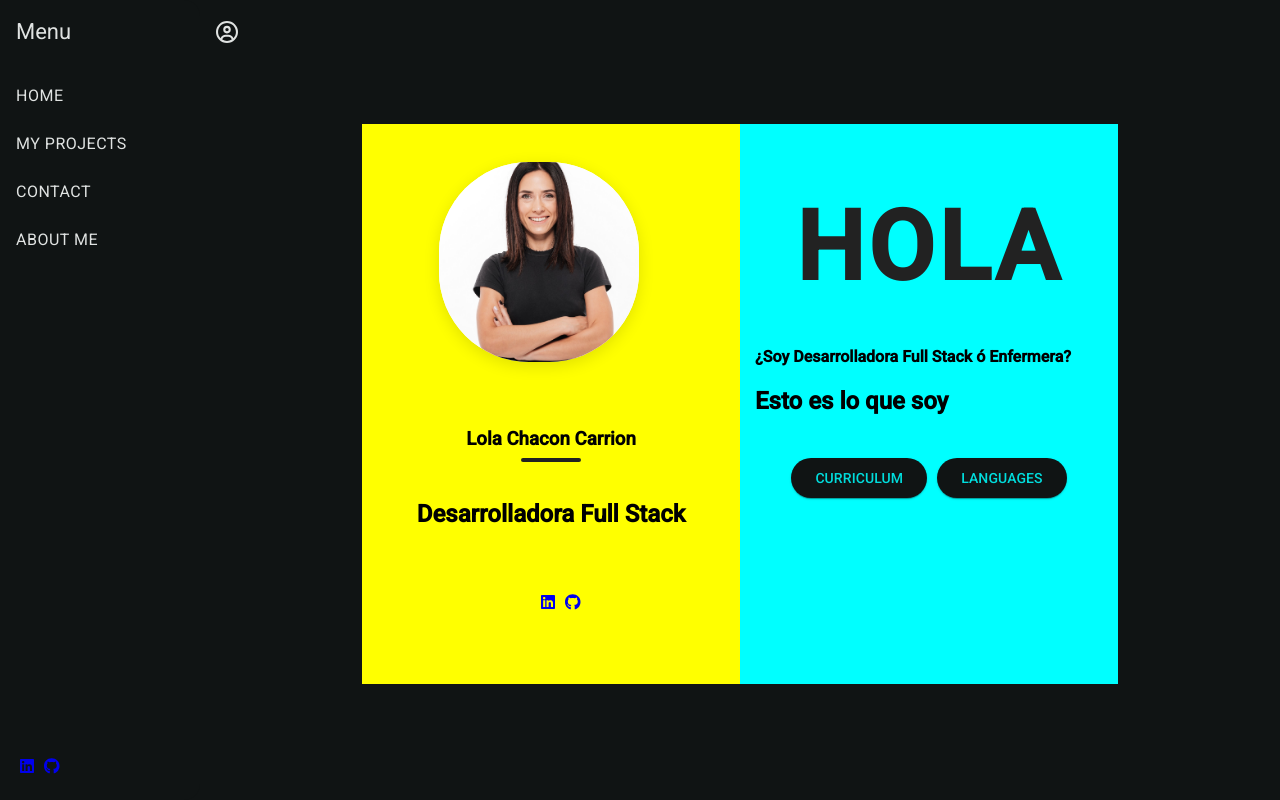
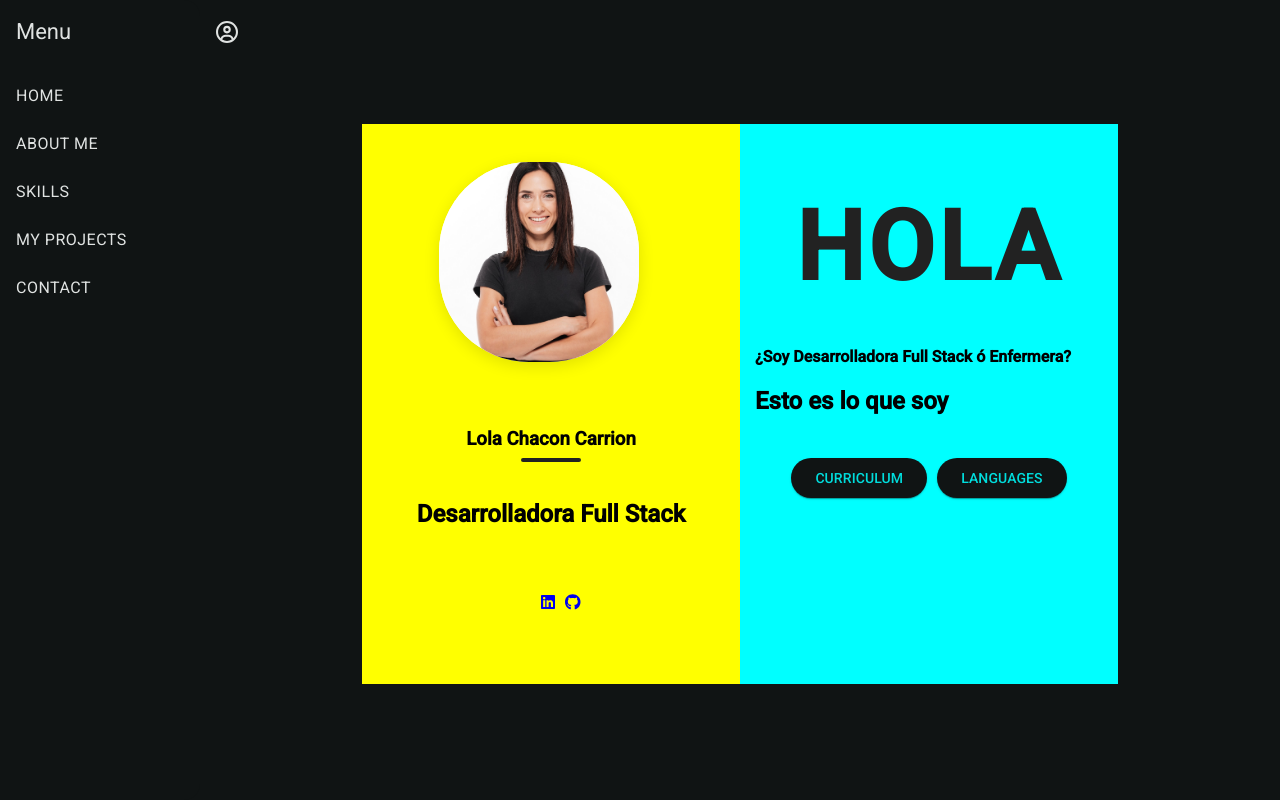
Before and after one commit to lolachac6/cv_web_front, an Angular app in the folder cv/: page / in a window 1280 px wide. Built offline with nearby package versions, Linux system fonts and the light colour scheme.

Commit message:
Modificaciones de diseño

```diff
--- a/cv/src/app/components/card-home/card-home.component.css
+++ b/cv/src/app/components/card-home/card-home.component.css
@@ -76,7 +76,7 @@
 }
 
 .card-title{
-font-size: 6rem;
+  font-size: 6rem;
   font-weight: bold;
   text-align: center;
   margin: 40px 0 0 0;
--- a/cv/src/app/components/dashboard/dashboard.component.html
+++ b/cv/src/app/components/dashboard/dashboard.component.html
@@ -6,9 +6,11 @@
     <mat-toolbar>Menu</mat-toolbar>
     <mat-nav-list>
       <a  (click)="navTo('first')" mat-list-item   fragment="first">HOME</a>
+      <a (click)="navTo('aboutme')" mat-list-item   fragment="aboutme">ABOUT ME</a>
+      <a (click)="navTo('skill')" mat-list-item   fragment="skill"> SKILLS</a>
       <a  (click)="navTo('proyect')" mat-list-item  >MY PROJECTS</a>
       <a (click)="navTo('contact')" mat-list-item   fragment="contact">CONTACT</a>
-      <a (click)="navTo('aboutme')" mat-list-item   fragment="aboutme">ABOUT ME</a>
+
 
     </mat-nav-list>
     <app-social-media></app-social-media>
--- a/cv/src/app/components/home-components/home-components.component.css
+++ b/cv/src/app/components/home-components/home-components.component.css
@@ -13,6 +13,9 @@
 .First {
      background: rgb(16, 20, 20)
 
+}
+.Skill{
+    background:rgb(16, 20, 20)
 }
 
 .AboutMe {
--- a/cv/src/app/components/home-components/home-components.component.html
+++ b/cv/src/app/components/home-components/home-components.component.html
@@ -1,4 +1,5 @@
 <div class="home">
+
     <section id = "first" class="sections First">
         <div class="divFirst">
             <section class="container">
@@ -7,10 +8,16 @@
         </div>
 
     </section>
-    <section id="aboutme"  class="sections AboutMe">
+     <section id="aboutme"  class="sections AboutMe">
         <app-about-me-components></app-about-me-components>
+    </section>
+     <section id="skill"  class="sections Skill">
+        <app-skill-components></app-skill-components>
     </section>
     <section id="proyect"  class="sections Proyect">
         <app-my-proyect-components></app-my-proyect-components>
     </section>
+
+
+
 </div>
--- a/cv/src/app/components/home-components/home-components.component.ts
+++ b/cv/src/app/components/home-components/home-components.component.ts
@@ -2,11 +2,12 @@ import { Component } from '@angular/core';
 import { AboutMeComponentsComponent } from "../about-me-components/about-me-components.component";
 import { MyProyectComponentsComponent } from "../my-proyect-components/my-proyect-components.component";
 import { CardHomeComponent } from "../card-home/card-home.component";
+import { SkillComponentsComponent } from "../skill-components/skill-components.component";
 
 
 @Component({
   selector: 'app-home-components',
-  imports: [AboutMeComponentsComponent, MyProyectComponentsComponent, CardHomeComponent],
+  imports: [AboutMeComponentsComponent, MyProyectComponentsComponent, CardHomeComponent, SkillComponentsComponent],
   templateUrl: './home-components.component.html',
   styleUrls: ['./home-components.component.css']
 })
```
